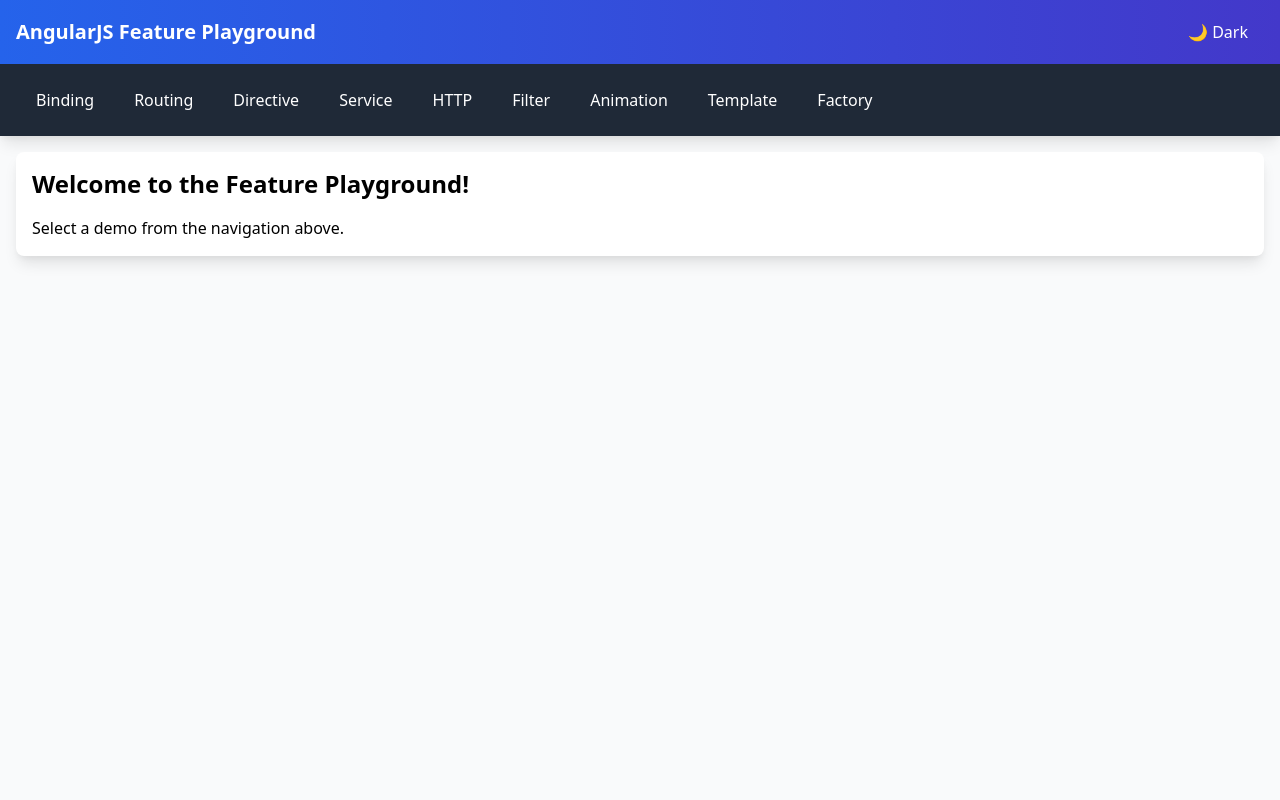
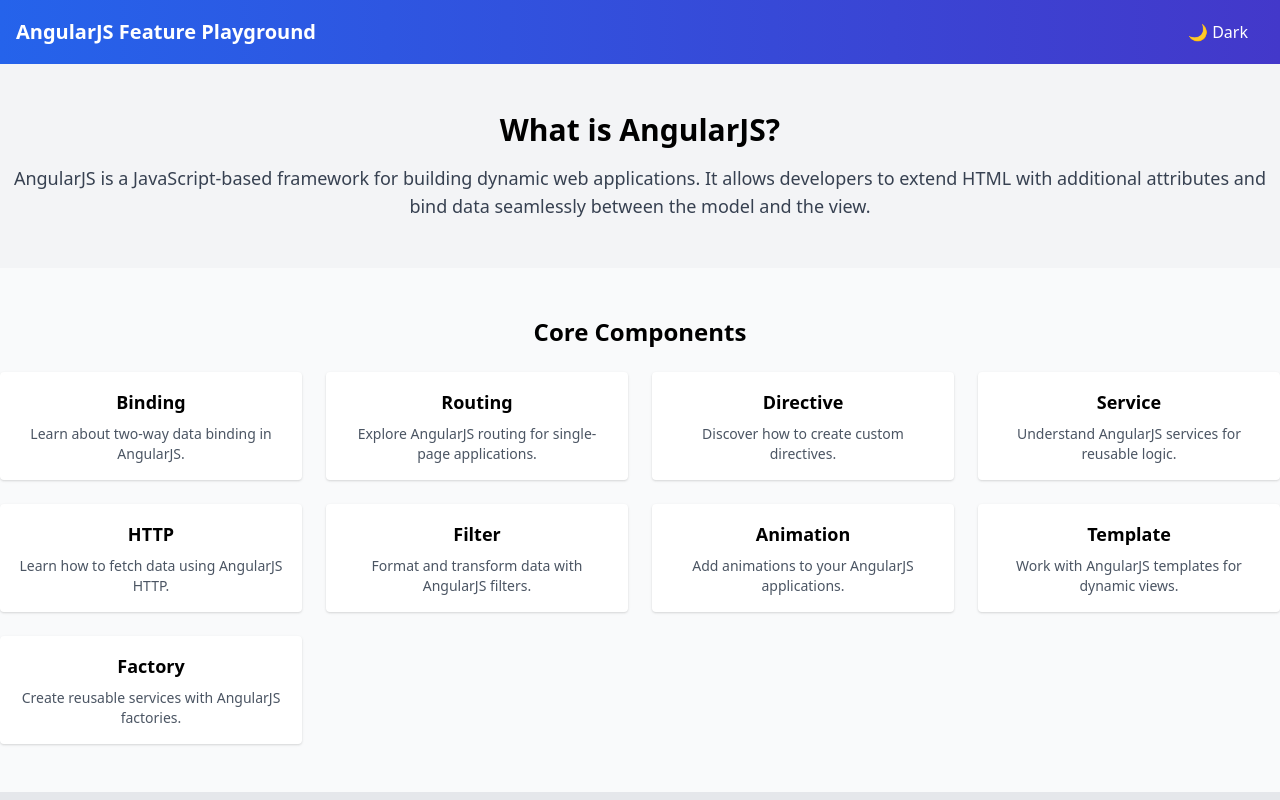
Before and after one commit to MeJaM35/AngularJS-playground, a website: page public/index.html in a window 1280 px wide. Shown: the top 800 px of the page. Drawn offline with nearby package versions, Linux system fonts and the light colour scheme; some packages are replaced by stand-ins of ours.

Commit message:
landing page

```diff
--- a/public/index.html
+++ b/public/index.html
@@ -74,47 +74,19 @@
       box-shadow: 0 4px 6px -1px rgba(0, 0, 0, 0.5);
     }
 
-    /* CodeMirror Theme integration */
-    .dark .CodeMirror {
-      background-color: #2d3748;
-      color: #e5e7eb;
-    }
-
     /* Modernized UI elements */
     .main-container {
       max-width: 1280px;
       margin: 0 auto;
     }
 
-    .nav-link {
-      transition: all 0.2s ease;
-      padding: 0.5rem 1rem;
-      border-radius: 0.375rem;
-      margin: 0 0.25rem;
+    .card {
+      transition: transform 0.2s ease, box-shadow 0.2s ease;
     }
 
-    .nav-link:hover {
-      background-color: rgba(255, 255, 255, 0.1);
-    }
-
-    .dark .nav-link:hover {
-      background-color: rgba(255, 255, 255, 0.1);
-    }
-
-    .theme-toggle {
-      transition: all 0.2s ease;
-    }
-
-    .theme-toggle:hover {
-      transform: scale(1.05);
-    }
-
-    /* Ensure CodeMirror editor auto-expands */
-    .CodeMirror {
-      height: auto;
-      min-height: 300px;
-      border-radius: 0.375rem;
-      transition: background-color 0.2s ease;
+    .card:hover {
+      transform: translateY(-5px);
+      box-shadow: 0 10px 15px rgba(0, 0, 0, 0.2);
     }
   </style>
 </head>
@@ -124,24 +96,63 @@
       <h1 class="text-xl font-bold">AngularJS Feature Playground</h1>
       <theme-toggle></theme-toggle>
     </div>
-    <nav class="bg-gray-800 p-4">
-      <div class="main-container flex flex-wrap items-center justify-start">
-        <a href="#!/binding" class="nav-link text-white">Binding</a>
-        <a href="#!/routing" class="nav-link text-white">Routing</a>
-        <a href="#!/directive" class="nav-link text-white">Directive</a>
-        <a href="#!/service" class="nav-link text-white">Service</a>
-        <a href="#!/http" class="nav-link text-white">HTTP</a>
-        <a href="#!/filter" class="nav-link text-white">Filter</a>
-        <a href="#!/animation" class="nav-link text-white">Animation</a>
-        <a href="#!/template" class="nav-link text-white">Template</a>
-        <a href="#!/factory" class="nav-link text-white">Factory</a>
-      </div>
-    </nav>
   </header>
 
-  <main class="main-container p-4 min-h-screen">
-    <div ng-view class="p-4 bg-white dark:bg-gray-800 rounded-lg shadow-lg"></div>
-  </main>
+  <!-- Hero Section -->
+  <section class="bg-gray-100 dark:bg-gray-800 py-12">
+    <div class="main-container text-center">
+      <h2 class="text-3xl font-bold mb-4">What is AngularJS?</h2>
+      <p class="text-lg text-gray-700 dark:text-gray-300">
+        AngularJS is a JavaScript-based framework for building dynamic web applications.
+        It allows developers to extend HTML with additional attributes and bind data seamlessly between the model and the view.
+      </p>
+    </div>
+  </section>
+
+  <!-- Core Components Section -->
+  <section class="py-12">
+    <div class="main-container">
+      <h2 class="text-2xl font-bold mb-6 text-center">Core Components</h2>
+      <div class="grid grid-cols-1 md:grid-cols-3 lg:grid-cols-4 gap-6">
+        <a href="#!/binding" class="card bg-white dark:bg-gray-800 p-4 rounded shadow text-center">
+          <h3 class="text-lg font-semibold mb-2">Binding</h3>
+          <p class="text-sm text-gray-600 dark:text-gray-400">Learn about two-way data binding in AngularJS.</p>
+        </a>
+        <a href="#!/routing" class="card bg-white dark:bg-gray-800 p-4 rounded shadow text-center">
+          <h3 class="text-lg font-semibold mb-2">Routing</h3>
+          <p class="text-sm text-gray-600 dark:text-gray-400">Explore AngularJS routing for single-page applications.</p>
+        </a>
+        <a href="#!/directive" class="card bg-white dark:bg-gray-800 p-4 rounded shadow text-center">
+          <h3 class="text-lg font-semibold mb-2">Directive</h3>
+          <p class="text-sm text-gray-600 dark:text-gray-400">Discover how to create custom directives.</p>
+        </a>
+        <a href="#!/service" class="card bg-white dark:bg-gray-800 p-4 rounded shadow text-center">
+          <h3 class="text-lg font-semibold mb-2">Service</h3>
+          <p class="text-sm text-gray-600 dark:text-gray-400">Understand AngularJS services for reusable logic.</p>
+        </a>
+        <a href="#!/http" class="card bg-white dark:bg-gray-800 p-4 rounded shadow text-center">
+          <h3 class="text-lg font-semibold mb-2">HTTP</h3>
+          <p class="text-sm text-gray-600 dark:text-gray-400">Learn how to fetch data using AngularJS HTTP.</p>
+        </a>
+        <a href="#!/filter" class="card bg-white dark:bg-gray-800 p-4 rounded shadow text-center">
+          <h3 class="text-lg font-semibold mb-2">Filter</h3>
+          <p class="text-sm text-gray-600 dark:text-gray-400">Format and transform data with AngularJS filters.</p>
+        </a>
+        <a href="#!/animation" class="card bg-white dark:bg-gray-800 p-4 rounded shadow text-center">
+          <h3 class="text-lg font-semibold mb-2">Animation</h3>
+          <p class="text-sm text-gray-600 dark:text-gray-400">Add animations to your AngularJS applications.</p>
+        </a>
+        <a href="#!/template" class="card bg-white dark:bg-gray-800 p-4 rounded shadow text-center">
+          <h3 class="text-lg font-semibold mb-2">Template</h3>
+          <p class="text-sm text-gray-600 dark:text-gray-400">Work with AngularJS templates for dynamic views.</p>
+        </a>
+        <a href="#!/factory" class="card bg-white dark:bg-gray-800 p-4 rounded shadow text-center">
+          <h3 class="text-lg font-semibold mb-2">Factory</h3>
+          <p class="text-sm text-gray-600 dark:text-gray-400">Create reusable services with AngularJS factories.</p>
+        </a>
+      </div>
+    </div>
+  </section>
 
   <footer class="bg-gray-200 text-center p-4 text-sm">
     <div class="main-container">
```
